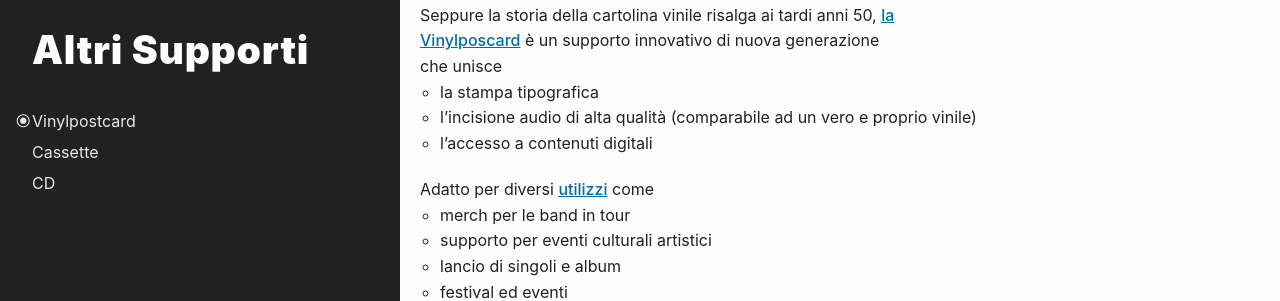
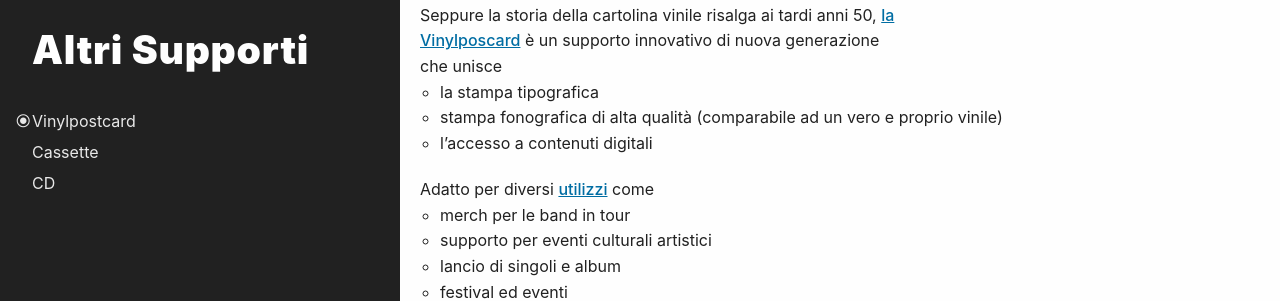
Before and after one commit to Vinilificio/vinilificio.com, a Jekyll site: the page built from _pages/altri-supporti.md, in a window 1280 px wide and 900 px high, scrolled down 578 px. Shown: the part 153-454 px from the top of the window. Built offline with Jekyll 4.4.1, drawn with Linux system fonts in a browser that asks for light colours; nearby versions of some CDN libraries; comment, search, counter and statistics services are not loaded.

Commit message:
Update altri-supporti.md

```diff
--- a/_pages/altri-supporti.md
+++ b/_pages/altri-supporti.md
@@ -21,7 +21,7 @@
 
 Seppure la storia della cartolina vinile risalga ai tardi anni 50, <a href="/vpc/">la Vinylposcard</a> è un supporto innovativo di nuova generazione che unisce
 - la stampa tipografica
-- l'incisione audio di alta qualità (comparabile ad un vero e proprio vinile)
+- stampa fonografica di alta qualità (comparabile ad un vero e proprio vinile)
 - l'accesso a contenuti digitali
 
 Adatto per diversi <a href="/vpc/#utilizzi">utilizzi</a> come
```
